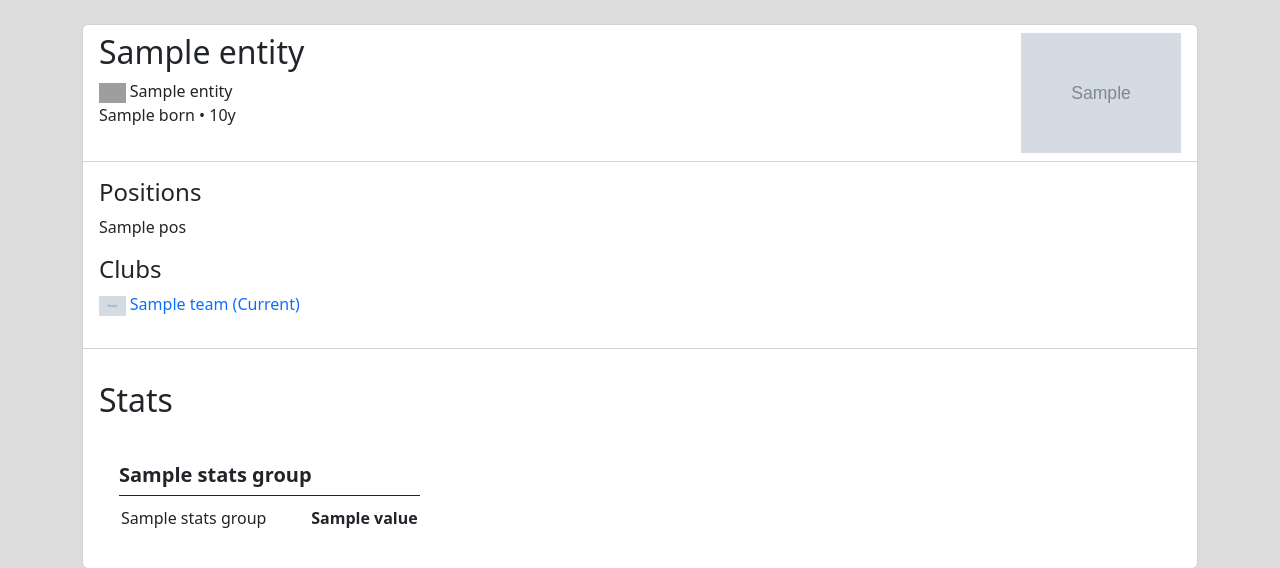
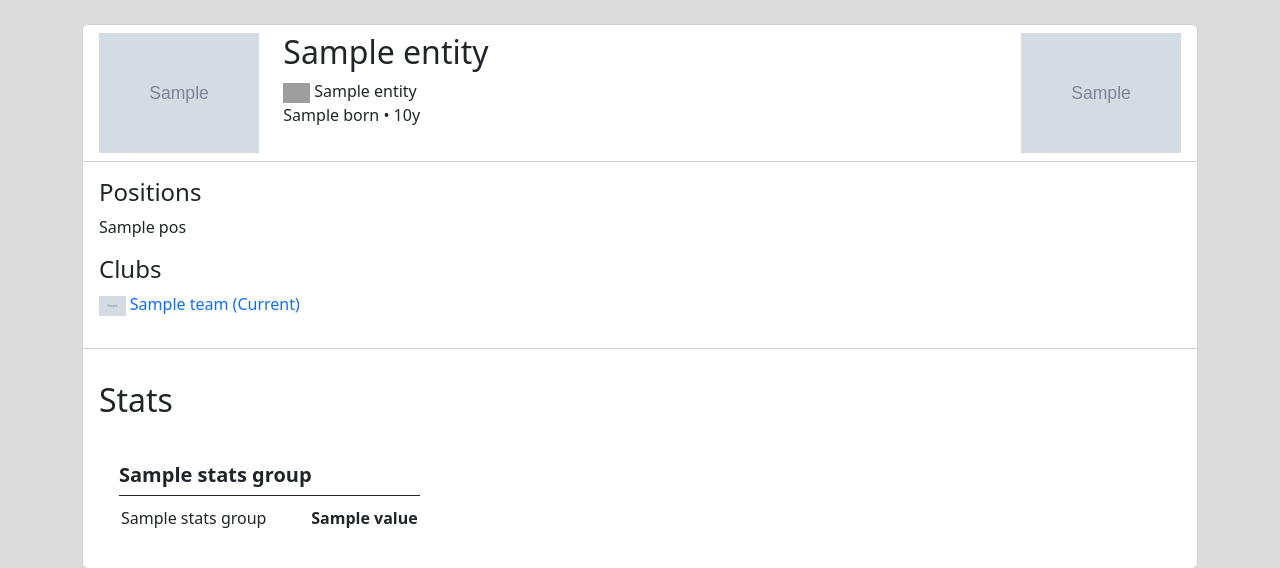
Before and after one commit to GuiAmorim03/WS-Project-2, a Django app: template ws_project_1/app/templates/player.html in a window 1280 px wide. Shown: the part 56-624 px from the top of the page. Run offline with Django 5.2, Linux system fonts and the light colour scheme; the template is opened without the code that fills it: most values are stand-ins (such as "Sample title", 1, 10 or a date in 2020); grey boxes marked "Sample" are stand-in pictures; grey boxes are pictures that could not be loaded.

Commit message:
add players photos to player and club page

```diff
--- a/ws_project_1/app/templates/club.html
+++ b/ws_project_1/app/templates/club.html
@@ -37,6 +37,8 @@
             <tr>
                 <td>
                     <a href="{% url 'player' player.id %}" style="text-decoration: none; color: inherit;">
+                        <img src="{{ player.photo_url }}" alt="{{ player.name }}" class="img-fluid"
+                            style="height: 20px; margin-right: 5px;">
                         {{ player.name }}
                     </a>
                 </td>
--- a/ws_project_1/app/templates/player.html
+++ b/ws_project_1/app/templates/player.html
@@ -4,7 +4,12 @@
 
 <div class="card-header" style="background-color: var(--main-color); color: var(--alt-color);">
     <div class="row">
-        <div class="col-10">
+        <div class="col-2 text-center">
+            {% if entity.teams %}
+            <img src="{{ entity.photo_url }}" alt="{{ entity.name }}" class="img-fluid">
+            {% endif %}
+        </div>
+        <div class="col-8">
             <h2>{{ entity.name }}</h2>
             <p class="m-0">
                 <img src="{{ entity.flag }}" alt="Flag" style="height: 20px;">
--- a/ws_project_1/app/views.py
+++ b/ws_project_1/app/views.py
@@ -22,6 +22,7 @@ def club_detail(request, club_id):
         formatted_players.append({
             "id": player["id"],
             "name": player["name"],
+            "photo_url": player["photo_url"],
             "age": player["age"],
             "pos": player["positions"],  # Note the field name change from positions to pos
             "country_name": player["nation"],
```
Also changed, not shown: ws_project_1/app/utils/sparql_client.py (+8 -2 lines).
